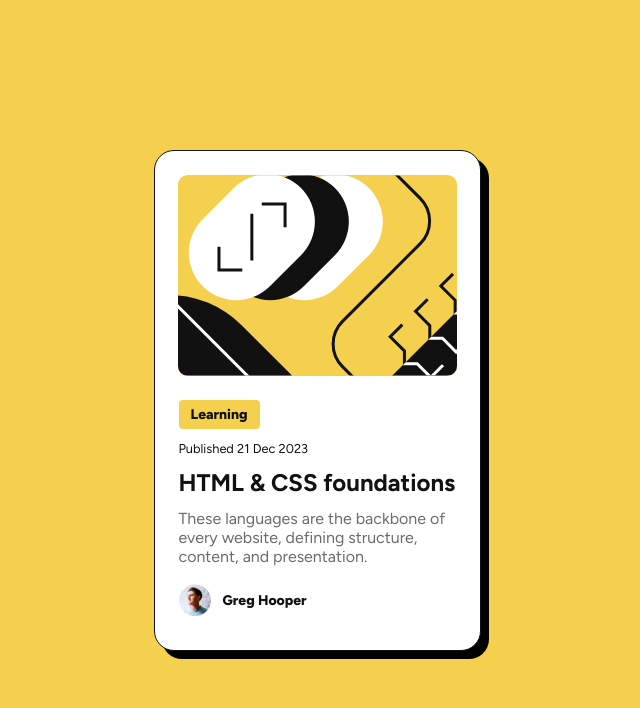
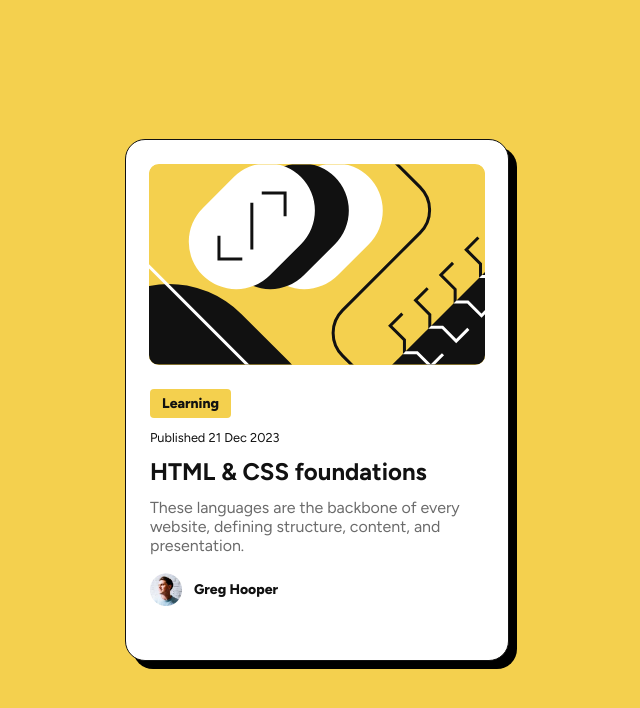
Before and after one commit to emawid/blog-preview-card, a website built with Vite: page index.html in a window 1280 px wide. Shown: the whole page, without its empty margins (323-963 px from the left). Built offline with nearby package versions, Linux system fonts and the light colour scheme.

Commit message:
Update card.css
Adjusted #blog-image width

```diff
--- a/card.css
+++ b/card.css
@@ -7,8 +7,8 @@ body {
 
 #container {
   background-color: white;
-  width: 327px;
-  height: 501px;
+  width: 384px;
+  height: 522px;
   border-radius: 20px;
   border: 1px solid #111111;
   box-shadow: 8px 8px 0px #000000;
@@ -22,7 +22,6 @@ body {
 }
 
 #blog-image {
-  width: 279px;
   background: #f4d04e;
   border-radius: 10px;
   object-fit: cover;
```
